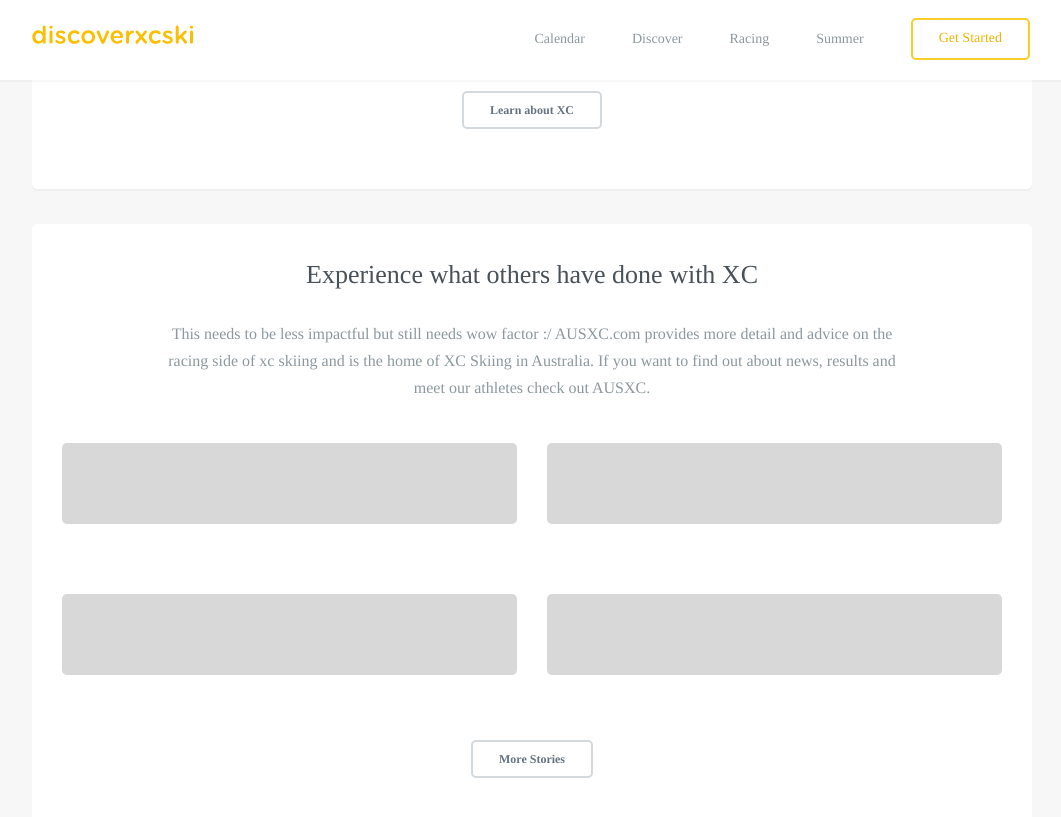
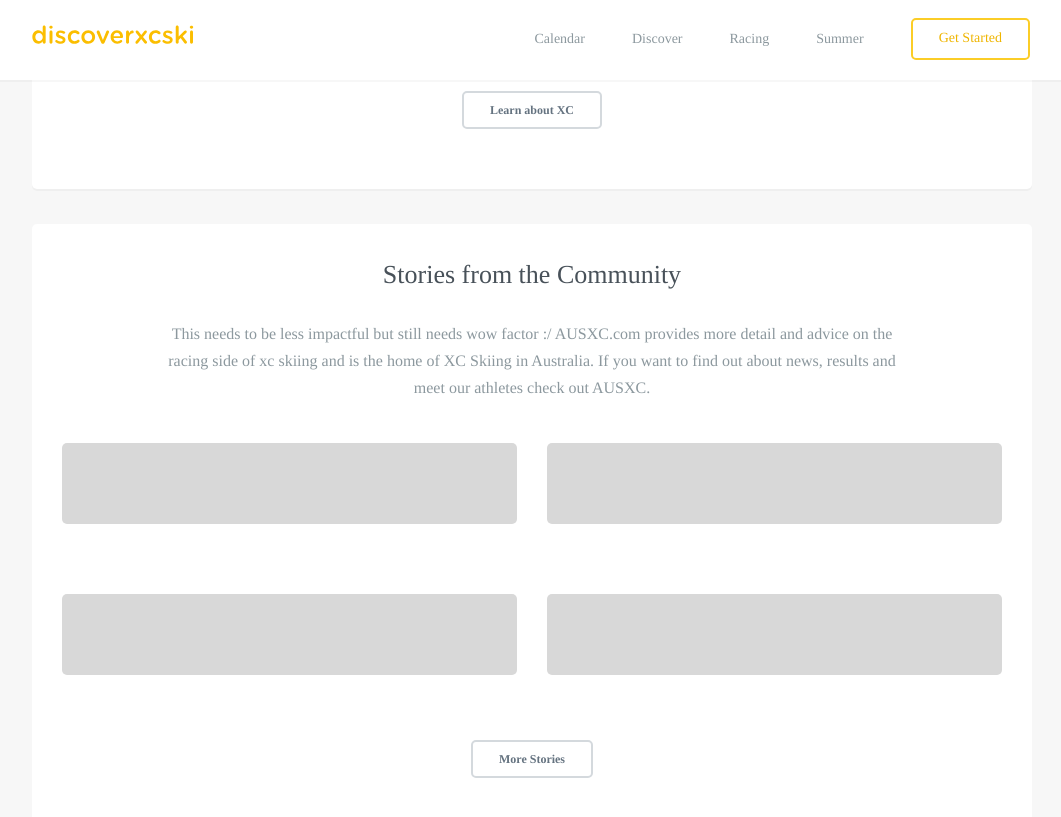
Before and after one commit to robcatto/robcatto.github.io, a Jekyll site: the page index.html, which Jekyll copies as it is, in a window 1280 px wide and 900 px high, scrolled down 1341 px. Shown: the top 817 px of the window, without its empty margins (108-1169 px from the left). Built offline with Jekyll 4.4.1, drawn with Linux system fonts in a browser that asks for light colours; some web fonts are replaced; Markdown is read by kramdown in place of the engine named in the settings.

Commit message:
Update index.html

```diff
--- a/index.html
+++ b/index.html
@@ -408,7 +408,7 @@
 
 
              <section class="mobile_section">
-                <h3>Experience what others have done with XC</h3>
+                <h3>Stories from the Community</h3>
                 <p>This needs to be less impactful but still needs wow factor :/ AUSXC.com provides more detail and advice on the racing side of xc skiing and is the home of XC Skiing in Australia. If you want to find out about news, results and meet our athletes check out AUSXC.
                 </p>
                 <div class="row">
```
